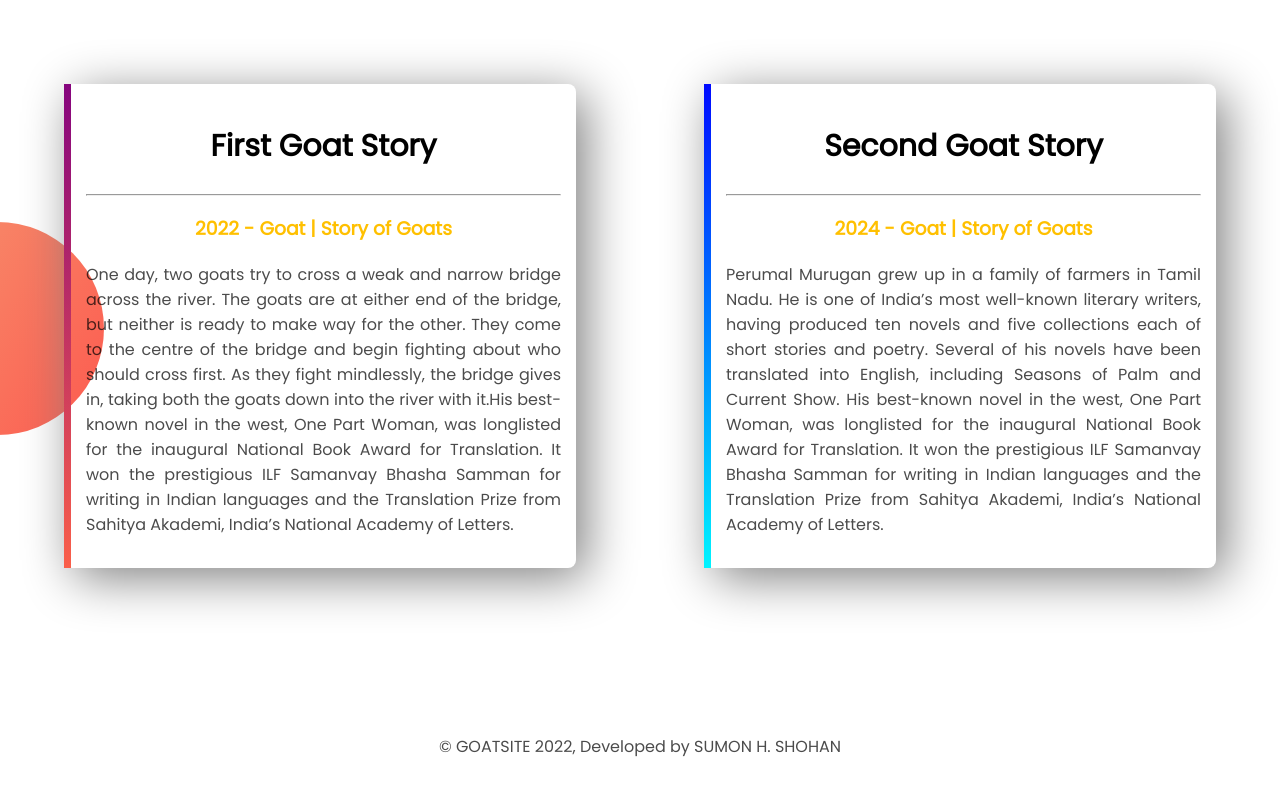
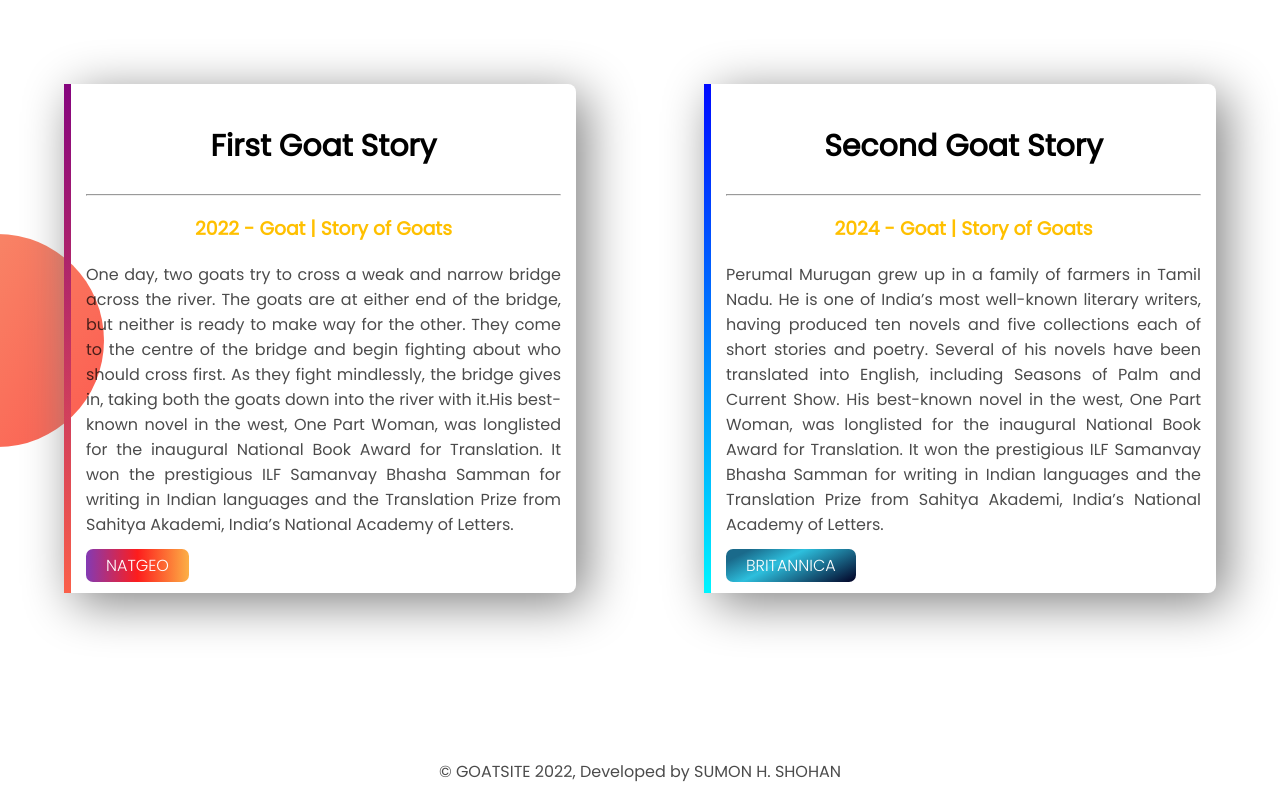
Before and after one commit to SumonsNote/my_goat-website, a plain HTML site: page index.html in a window 1280 px wide. Shown: the part 4198-4998 px from the top of the page. Before the commit the page ends 4973 px from the top, so only its background shows below. Drawn offline with Linux system fonts and the light colour scheme.

Commit message:
new-added-features

```diff
--- a/index.html
+++ b/index.html
@@ -107,6 +107,7 @@
                     Woman, was longlisted for the inaugural National Book Award for Translation. It won the prestigious
                     ILF Samanvay Bhasha Samman for writing in Indian languages and the Translation Prize from Sahitya
                     Akademi, India’s National Academy of Letters.</p>
+                    <a href="https://www.nationalgeographic.com/travel/article/rare-dreznica-goats-thrive-in-idyllic-mountain-village-in-slovenia" class="link-button-story1" target="_blank">NATGEO</a>
             </div>
             <div class="goat-story" id="right-border">
                 <div class="text-align">
@@ -120,6 +121,7 @@
                     His best-known novel in the west, One Part Woman, was longlisted for the inaugural National Book
                     Award for Translation. It won the prestigious ILF Samanvay Bhasha Samman for writing in Indian
                     languages and the Translation Prize from Sahitya Akademi, India’s National Academy of Letters.</p>
+                    <a href="https://www.britannica.com/animal/goat" class="link-button-story2" target="_blank">BRITANNICA</a>
             </div>
         </div>
     </section>
--- a/style.css
+++ b/style.css
@@ -107,6 +107,35 @@ p {
 .text-align {
   text-align: center;
 }
+.link-button-story2 {
+  background: rgb(26, 106, 139);
+  background: linear-gradient(
+    153deg,
+    rgba(26, 106, 139, 1) 13%,
+    rgba(45, 191, 221, 1) 41%,
+    rgba(2, 0, 36, 1) 100%,
+    rgba(9, 9, 121, 1) 100%
+  );
+  color: white;
+  padding: 5px 20px;
+  font-weight: 300;
+  text-decoration: none;
+  border-radius: 7px;
+}
+.link-button-story1 {
+  background: rgb(131, 58, 180);
+  background: linear-gradient(
+    90deg,
+    rgba(131, 58, 180, 1) 0%,
+    rgba(253, 29, 29, 1) 50%,
+    rgba(252, 176, 69, 1) 100%
+  );
+  color: white;
+  padding: 5px 20px;
+  font-weight: 300;
+  text-decoration: none;
+  border-radius: 7px;
+}
 footer p {
   text-align: center;
 }
```
